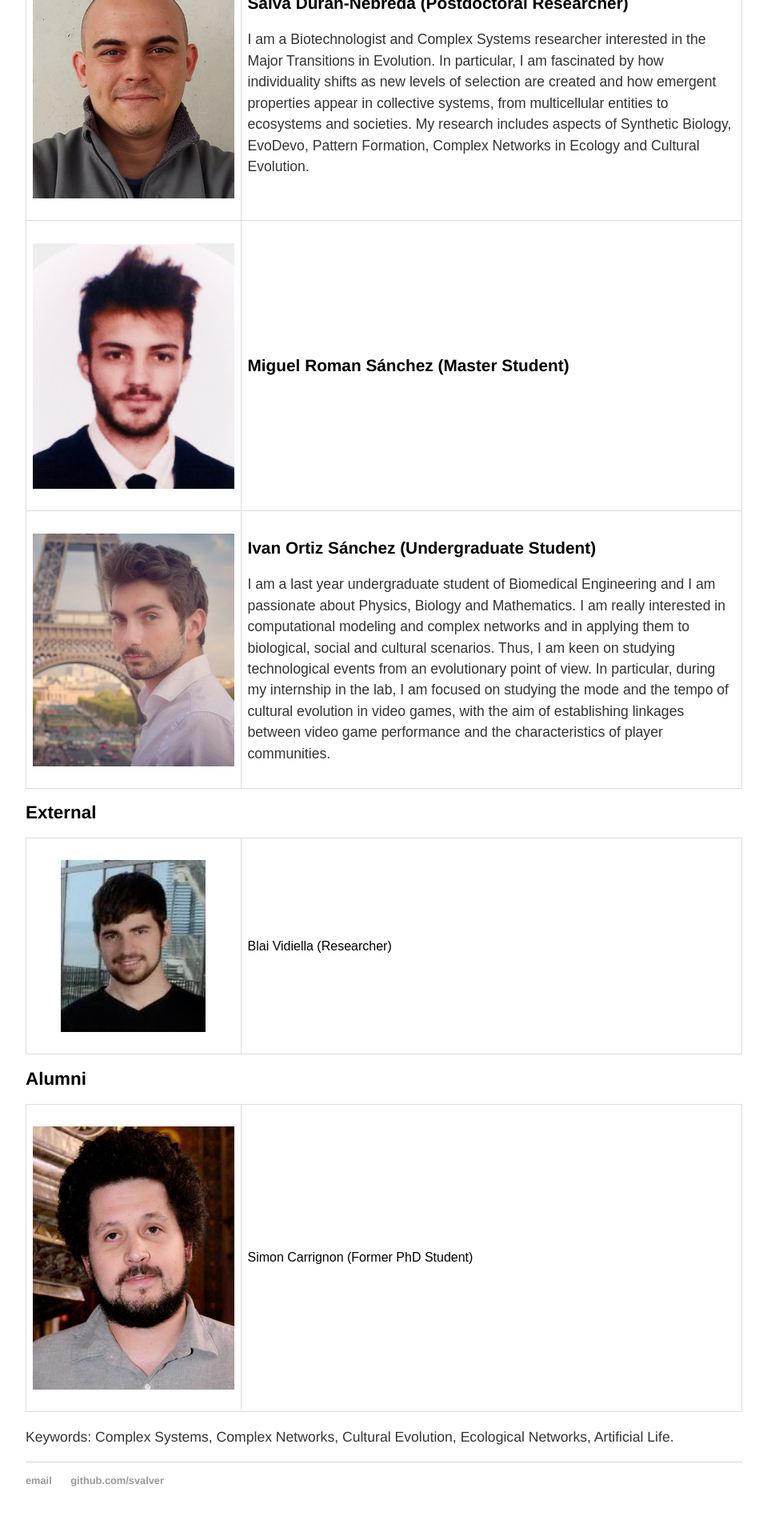
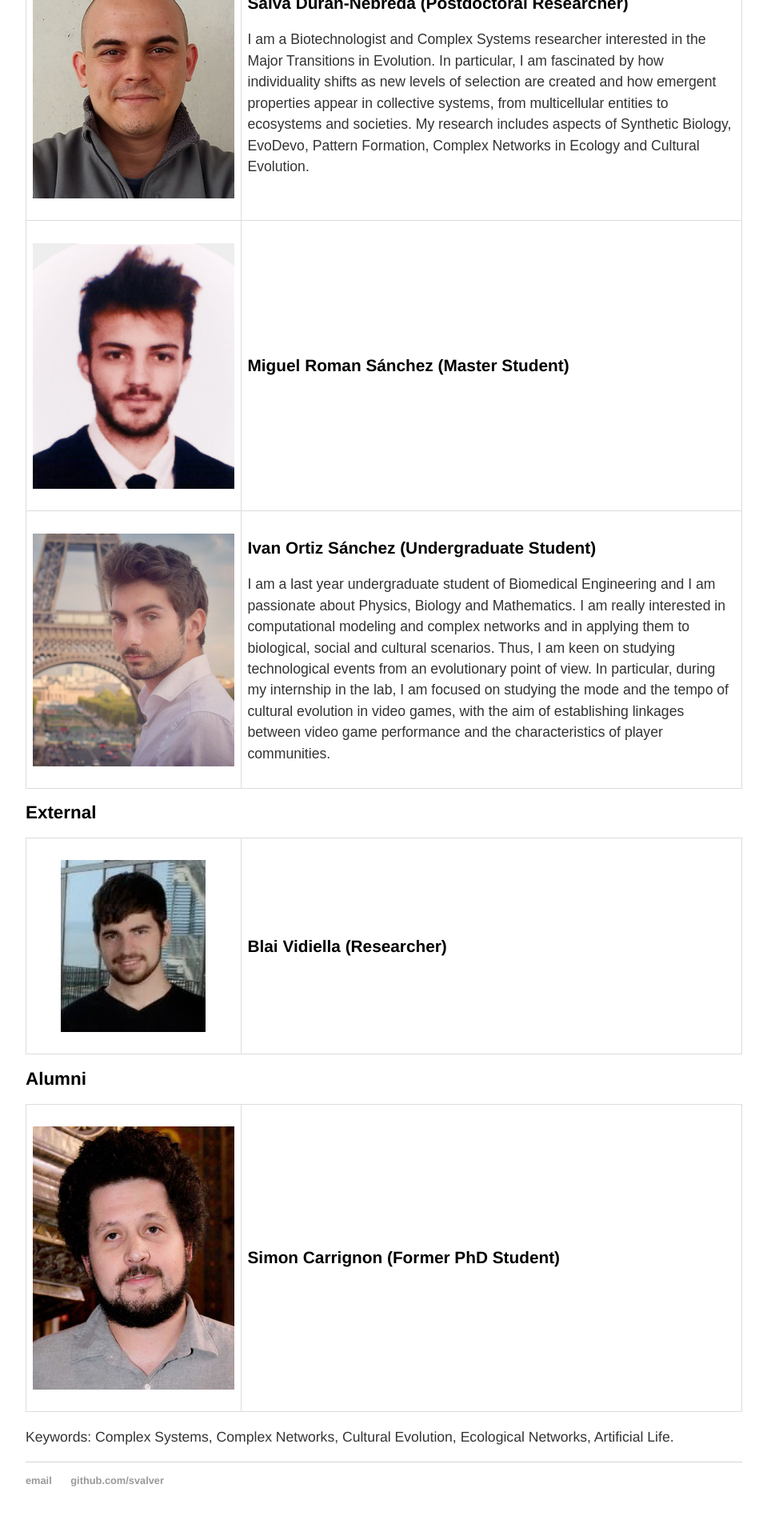
Before and after one commit to svalver/svalver.github.io, a Jekyll site: the page built from index.html, in a window 1280 px wide. Shown: the part 1604-3524 px from the top of the page at 80% size, without its empty margins (160-1119 px from the left). Built offline with Jekyll 4.4.1, drawn with Linux system fonts in a browser that asks for light colours.

```diff
--- a/index.html
+++ b/index.html
@@ -65,7 +65,7 @@ td, th {
 <table style="width:100%">
 <tr>
     <td style="width:30%"><img src = "images/blai_vidiella.png"  style="float:center;"/></td>
-    <td>Blai Vidiella (Researcher)</td>
+    <td><h3>Blai Vidiella (Researcher)</h3></td>
 </tr>
 </table>
 
@@ -75,7 +75,7 @@ td, th {
 <table style="width:100%">
 <tr>
     <td style="width:30%"><img src = "images/simon_carrignon.jpg"  style="float:center;"/></td>
-    <td>Simon Carrignon  (Former PhD Student)</td>
+    <td><h3>Simon Carrignon  (Former PhD Student)</h3></td>
 </tr>
 </table>
 
```
